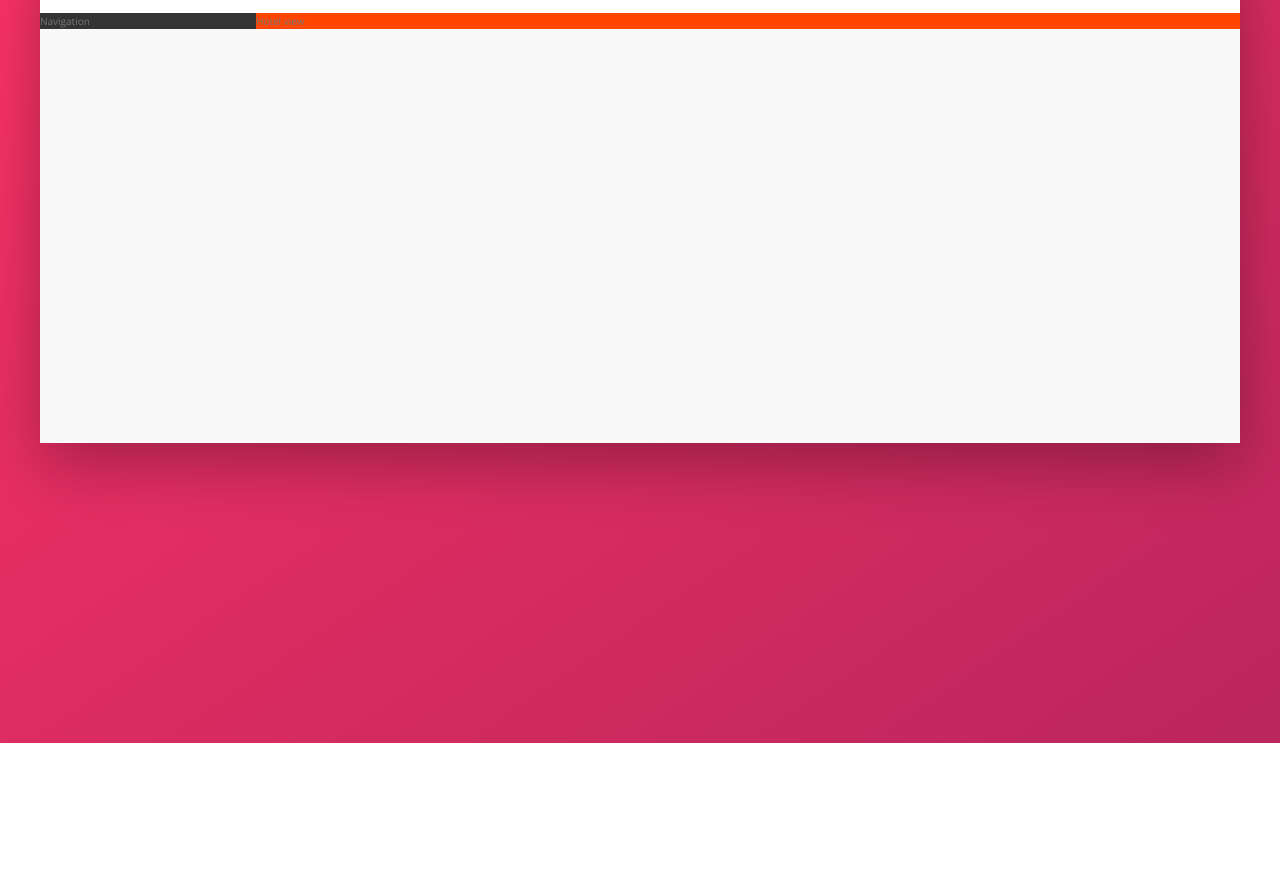
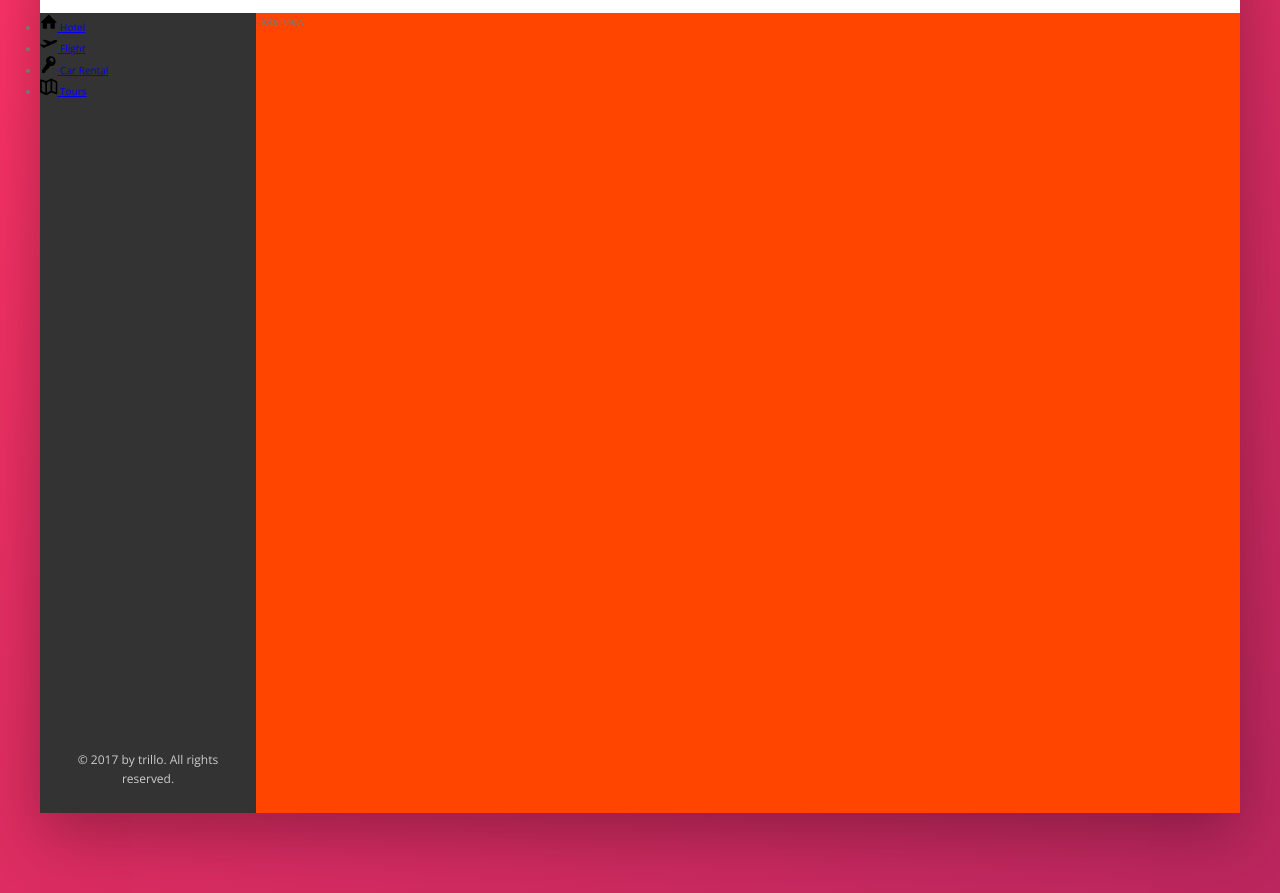
Before and after one commit to jdwjdwjdw/trillo, a website: page index.html in a window 1280 px wide. Shown: the part 137-1030 px from the top of the page. Before the commit the page ends 880 px from the top, so only its background shows below. Drawn offline with nearby package versions, Linux system fonts and the light colour scheme.

Commit message:
Begin work on navigation

```diff
--- a/index.html
+++ b/index.html
@@ -44,8 +44,48 @@
             </header>
             <div class="content">
                 <nav class="sidebar">
-                    Navigation
+                    <ul class="side-nav">
+                        <li class="side-nav__item">
+                            <a href="#" class="side-nav__link">
+                                <svg class="side-nav__icon">
+                                    <use xlink:href="img/sprite.svg#icon-home"></use>
+                                </svg>
+                                <span>Hotel</span>
+                            </a>
+                        </li>
+                        <li class="side-nav__item">
+                            <a href="#" class="side-nav__link">
+                                <svg class="side-nav__icon">
+                                    <use xlink:href="img/sprite.svg#icon-aircraft-take-off"></use>
+                                </svg>
+                                <span>Flight</span>
+                            </a>
+                        </li>
+                        <li class="side-nav__item">
+                            <a href="#" class="side-nav__link">
+                                <svg class="side-nav__icon">
+                                    <use xlink:href="img/sprite.svg#icon-key"></use>
+                                </svg>
+                                <span>Car Rental</span>
+                            </a>
+                        </li>
+                        <li class="side-nav__item">
+                            <a href="#" class="side-nav__link">
+                                <svg class="side-nav__icon">
+                                    <use xlink:href="img/sprite.svg#icon-map"></use>
+                                </svg>
+                                <span>Tours</span>
+                            </a>
+                        </li>
+                    </ul>
+
+                    <div class="legal">
+                        &copy; 2017 by trillo. All rights reserved.
+                    </div>
                 </nav>
+
+
+
                 <main class="hotel-view">
                     Hotel view
                 </main>
--- a/sass/_components.scss
+++ b/sass/_components.scss
@@ -112,3 +112,27 @@
         margin-right: 1rem;
     }
 }
+
+// SIDE NAVIGATION
+.side-nav {
+    &__item {
+
+    }
+
+    &__link {
+
+    }
+
+    &__icon {
+        width: 1.75rem;
+        height: 1.75rem;
+    }
+}
+
+// LEGAL TEXT
+.legal {
+    font-size: 1.2rem;
+    color: var(--color-grey-light-4);
+    text-align: center;
+    padding: 2.5rem;
+}
--- a/sass/_layout.scss
+++ b/sass/_layout.scss
@@ -26,11 +26,18 @@
     background-color: var(--color-grey-dark-1);
 
     flex: 0 0 18%;
+
+    display: flex;
+    flex-direction: column;
+    justify-content: space-between;
 }
 
 .hotel-view {
     background-color: #fff;
+
+    //TEST
     background-color: orangered;
+    height: 80rem;
 
     flex: 1;
 }
```
Also changed, not shown: css/style.css.
